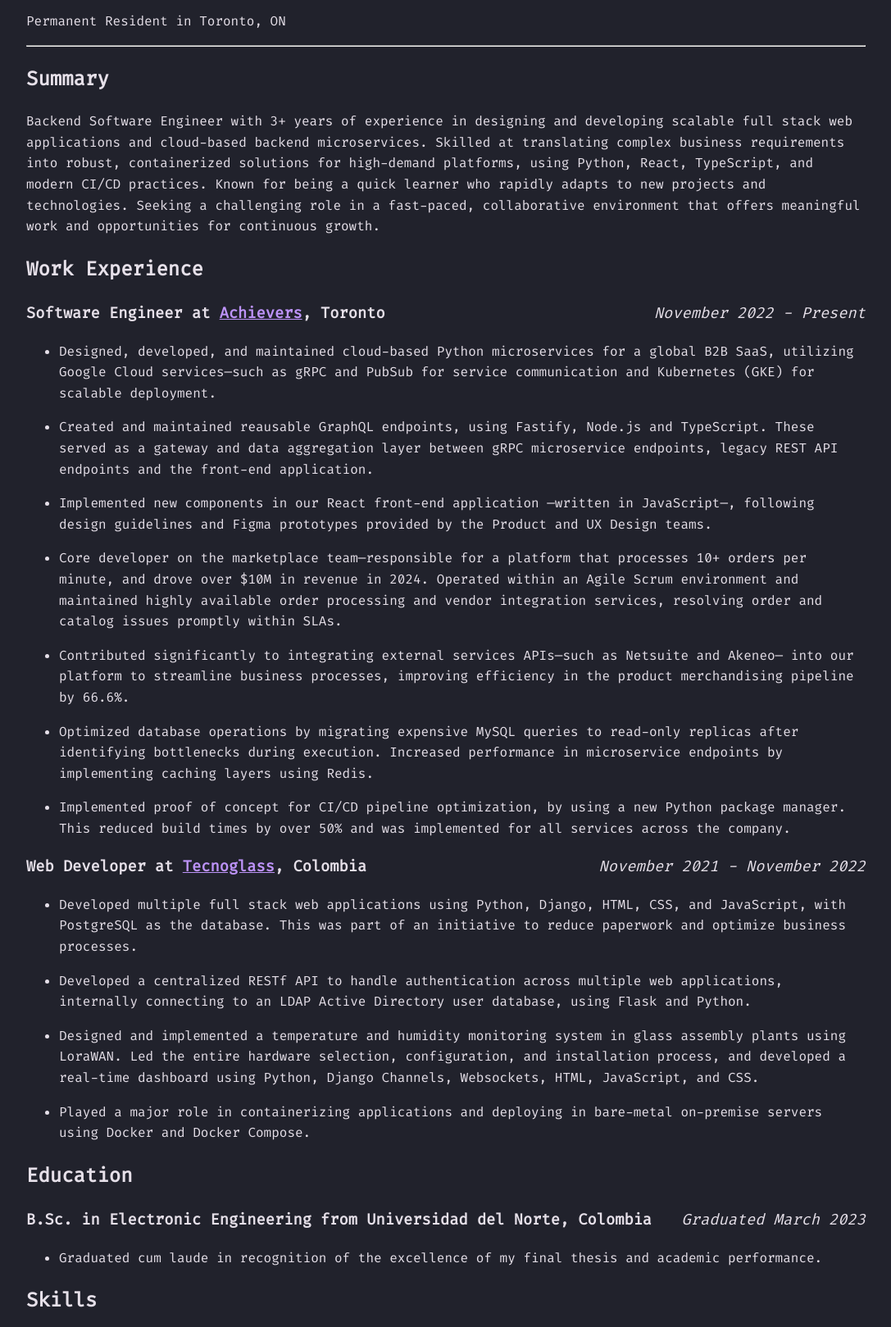
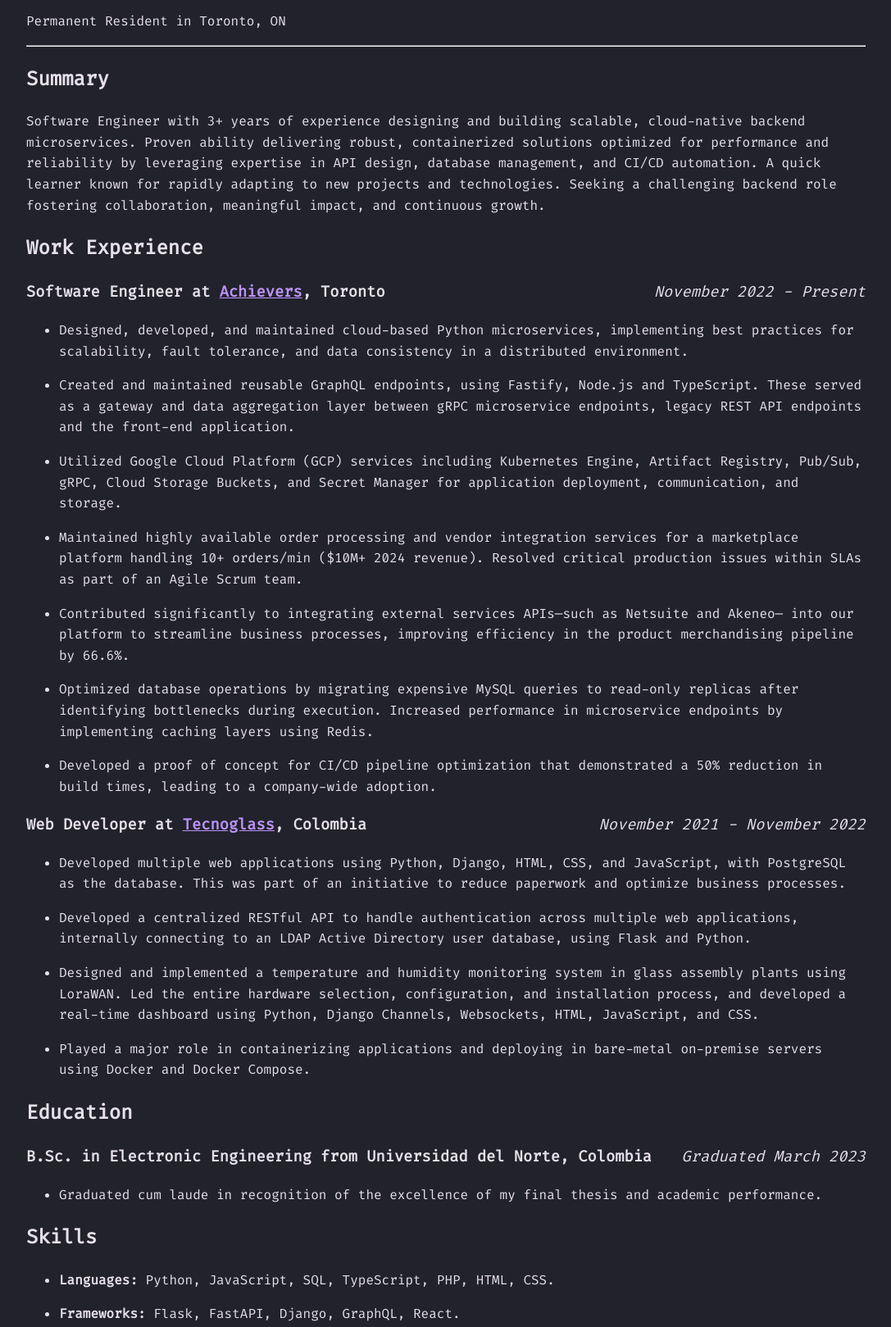
Before and after one commit to rdmm404/resume, a plain HTML site: page backend.html in a window 1280 px wide. Shown: the part 180-1799 px from the top of the page at 82% size, without its empty margins (96-1183 px from the left). Drawn offline with Linux system fonts and the light colour scheme.

Commit message:
deploy: d7dc6d50559bb9525abbc1641f7306122e6398b9

```diff
--- a/backend.html
+++ b/backend.html
@@ -54,15 +54,14 @@
     </section>
     <hr />
     <h2 class="unnumbered" id="summary">Summary</h2>
-    <p>Backend Software Engineer with 3+ years of experience in
-    designing and developing scalable full stack web applications and
-    cloud-based backend microservices. Skilled at translating complex
-    business requirements into robust, containerized solutions for
-    high-demand platforms, using Python, React, TypeScript, and modern
-    CI/CD practices. Known for being a quick learner who rapidly adapts
-    to new projects and technologies. Seeking a challenging role in a
-    fast-paced, collaborative environment that offers meaningful work
-    and opportunities for continuous growth.</p>
+    <p>Software Engineer with 3+ years of experience designing and
+    building scalable, cloud-native backend microservices. Proven
+    ability delivering robust, containerized solutions optimized for
+    performance and reliability by leveraging expertise in API design,
+    database management, and CI/CD automation. A quick learner known for
+    rapidly adapting to new projects and technologies. Seeking a
+    challenging backend role fostering collaboration, meaningful impact,
+    and continuous growth.</p>
     <h2 class="unnumbered" id="work-experience">Work Experience</h2>
     <h3 class="unnumbered"
     id="software-engineer-at-achievers-toronto-november-2022---present">
@@ -71,22 +70,21 @@
     <em>November 2022 - Present</em> </h3>
     <ul>
     <li><p>Designed, developed, and maintained cloud-based Python
-    microservices for a global B2B SaaS, utilizing Google Cloud
-    services—such as gRPC and PubSub for service communication and
-    Kubernetes (GKE) for scalable deployment.</p></li>
-    <li><p>Created and maintained reausable GraphQL endpoints, using
+    microservices, implementing best practices for scalability, fault
+    tolerance, and data consistency in a distributed
+    environment.</p></li>
+    <li><p>Created and maintained reusable GraphQL endpoints, using
     Fastify, Node.js and TypeScript. These served as a gateway and data
     aggregation layer between gRPC microservice endpoints, legacy REST
     API endpoints and the front-end application.</p></li>
-    <li><p>Implemented new components in our React front-end application
-    —written in JavaScript—, following design guidelines and Figma
-    prototypes provided by the Product and UX Design teams.</p></li>
-    <li><p>Core developer on the marketplace team—responsible for a
-    platform that processes 10+ orders per minute, and drove over $10M
-    in revenue in 2024. Operated within an Agile Scrum environment and
-    maintained highly available order processing and vendor integration
-    services, resolving order and catalog issues promptly within
-    SLAs.</p></li>
+    <li><p>Utilized Google Cloud Platform (GCP) services including
+    Kubernetes Engine, Artifact Registry, Pub/Sub, gRPC, Cloud Storage
+    Buckets, and Secret Manager for application deployment,
+    communication, and storage.</p></li>
+    <li><p>Maintained highly available order processing and vendor
+    integration services for a marketplace platform handling 10+
+    orders/min ($10M+ 2024 revenue). Resolved critical production issues
+    within SLAs as part of an Agile Scrum team.</p></li>
     <li><p>Contributed significantly to integrating external services
     APIs—such as Netsuite and Akeneo— into our platform to streamline
     business processes, improving efficiency in the product
@@ -95,10 +93,9 @@
     queries to read-only replicas after identifying bottlenecks during
     execution. Increased performance in microservice endpoints by
     implementing caching layers using Redis.</p></li>
-    <li><p>Implemented proof of concept for CI/CD pipeline optimization,
-    by using a new Python package manager. This reduced build times by
-    over 50% and was implemented for all services across the
-    company.</p></li>
+    <li><p>Developed a proof of concept for CI/CD pipeline optimization
+    that demonstrated a 50% reduction in build times, leading to a
+    company-wide adoption.</p></li>
     </ul>
     <h3 class="unnumbered"
     id="web-developer-at-tecnoglass-colombia-november-2021---november-2022">
@@ -106,11 +103,11 @@
     href="https://www.tecnoglass.com/en/">Tecnoglass</a>, Colombia
     <em>November 2021 - November 2022</em> </h3>
     <ul>
-    <li><p>Developed multiple full stack web applications using Python,
-    Django, HTML, CSS, and JavaScript, with PostgreSQL as the database.
-    This was part of an initiative to reduce paperwork and optimize
-    business processes.</p></li>
-    <li><p>Developed a centralized RESTf API to handle authentication
+    <li><p>Developed multiple web applications using Python, Django,
+    HTML, CSS, and JavaScript, with PostgreSQL as the database. This was
+    part of an initiative to reduce paperwork and optimize business
+    processes.</p></li>
+    <li><p>Developed a centralized RESTful API to handle authentication
     across multiple web applications, internally connecting to an LDAP
     Active Directory user database, using Flask and Python.</p></li>
     <li><p>Designed and implemented a temperature and humidity
@@ -135,8 +132,8 @@
     <ul>
     <li><p><strong>Languages:</strong> Python, JavaScript, SQL,
     TypeScript, PHP, HTML, CSS.</p></li>
-    <li><p><strong>Frameworks:</strong> React, GraphQL, Flask, FastAPI,
-    Django.</p></li>
+    <li><p><strong>Frameworks:</strong> Flask, FastAPI, Django, GraphQL,
+    React.</p></li>
     <li><p><strong>Cloud &amp; DevOps:</strong> Google Cloud Platform
     (GCP), AWS, DroneCI, GitHub Actions.</p></li>
     <li><p><strong>Technologies:</strong> MySQL, PostgreSQL, Redis,
```
Also changed, not shown: index.html (+20 -23 lines).
